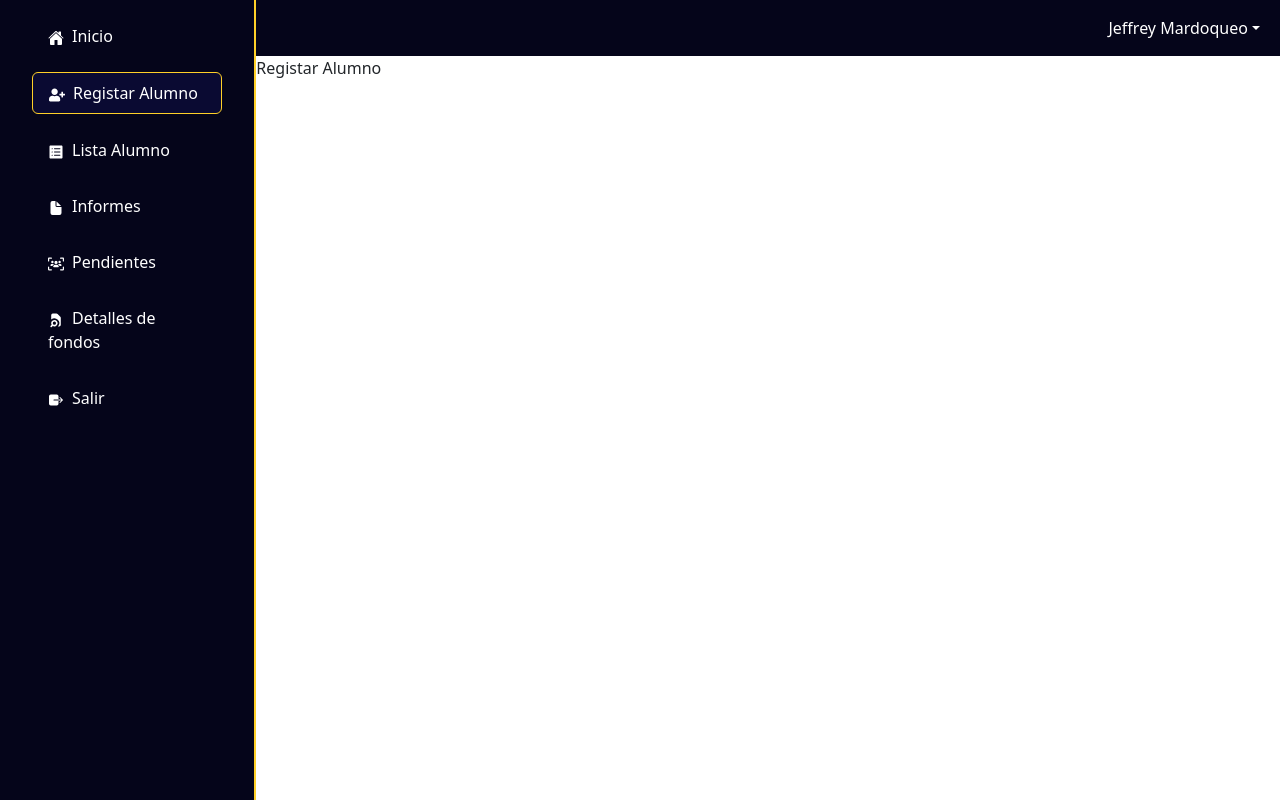
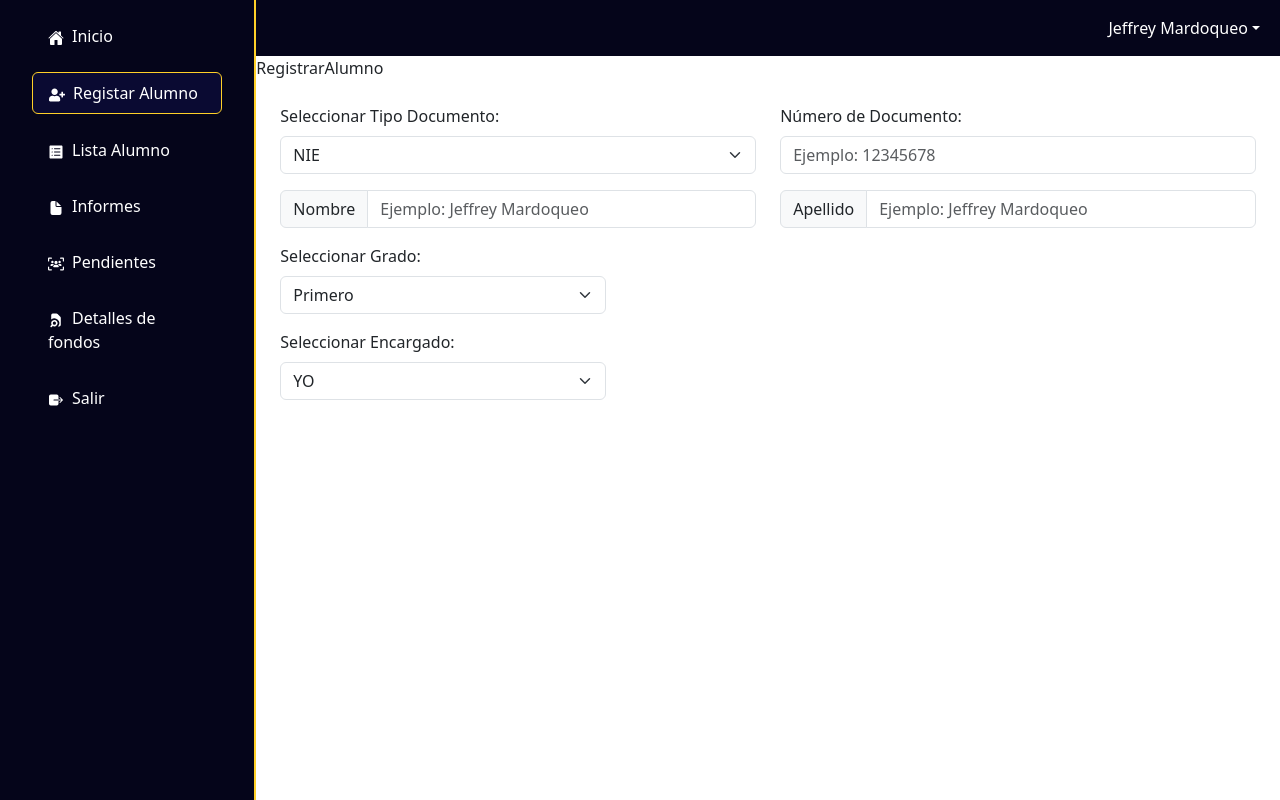
Before and after one commit to JeffreyMardoqueo-17/Admi-Caez-FrontenD, a React (Create React App) app: page /RegistrarAlumno in a window 1280 px wide. Built offline with nearby package versions, Linux system fonts and the light colour scheme.

Commit message:
Aqui va el formulario de Registro de Usuario

```diff
--- a/package.json
+++ b/package.json
@@ -7,7 +7,9 @@
     "@testing-library/react": "^13.4.0",
     "@testing-library/user-event": "^13.5.0",
     "bootstrap": "^5.3.2",
+    "formik": "^2.4.5",
     "react": "^18.2.0",
+    "react-bootstrap": "^2.10.0",
     "react-dom": "^18.2.0",
     "react-icon": "^1.0.0",
     "react-icons": "^5.0.1",
--- /dev/null
+++ b/src/Components/Formulario/Formulario.jsx
@@ -0,0 +1,91 @@
+import React, { useState } from 'react';
+import { Form, Input, FormGroup, Label } from 'reactstrap';
+
+const Formulario = () => {
+    const opcionesGrados = ['Primero', 'Segundo', 'Tercero', 'Cuarto', 'Quinto'];
+    const opcionesEncargados = ['YO', 'Mi mujer', 'yooo'];
+    const tiposDocumento = ['NIE', 'DUI'];
+
+    const [numeroDocumento, setNumeroDocumento] = useState('');
+
+    const handleNumeroDocumentoChange = (e) => {
+        const inputValue = e.target.value;
+
+        // Validación: Solo números y máximo 8 dígitos
+        if (/^\d*$/.test(inputValue) && inputValue.length <= 8) {
+            setNumeroDocumento(inputValue);
+        }
+    };
+
+    return (
+        <Form className='m-4'>
+            <div className="row">
+                <FormGroup className='col-md-6'>
+                    <Label for="tipoDocumento">Seleccionar Tipo Documento:</Label>
+                    <Input type="select" name="tipoDocumento" id="tipoDocumento">
+                        <option value="" disabled>Tipo de Documento</option>
+                        {tiposDocumento.map((tipo, index) => (
+                            <option key={index} value={tipo}>
+                                {tipo}
+                            </option>
+                        ))}
+                    </Input>
+                </FormGroup>
+
+                <FormGroup className='col-md-6'>
+                    <Label for="numeroDocumento">Número de Documento:</Label>
+                    <Input
+                        type="text"
+                        name="numeroDocumento"
+                        id="numeroDocumento"
+                        value={numeroDocumento}
+                        onChange={handleNumeroDocumentoChange}
+                        placeholder="Ejemplo: 12345678"
+                    />
+                </FormGroup>
+            </div>
+
+            <div className="row">
+                <div className="col-md-6">
+                    <div className="input-group mb-3">
+                        <span className="input-group-text" id="basic-addon1">Nombre</span>
+                        <input type="text" className="form-control" placeholder="Ejemplo: Jeffrey Mardoqueo " aria-label="Nombre" aria-describedby="basic-addon1" />
+                    </div>
+                </div>
+
+                <div className="col-md-6">
+                    <div className="input-group mb-3">
+                        <span className="input-group-text" id="basic-addon1">Apellido</span>
+                        <input type="text" className="form-control" placeholder="Ejemplo: Jeffrey Mardoqueo " aria-label="Apellido" aria-describedby="basic-addon1" />
+                    </div>
+                </div>
+            </div>
+
+            <FormGroup className='col-4'>
+                <Label for="grado">Seleccionar Grado:</Label>
+                <Input type="select" name="grado" id="grado">
+                    <option value="" disabled>Elige un grado...</option>
+                    {opcionesGrados.map((grado, index) => (
+                        <option key={index} value={grado}>
+                            {grado}
+                        </option>
+                    ))}
+                </Input>
+            </FormGroup>
+
+            <FormGroup className='col-4'>
+                <Label for="encargado">Seleccionar Encargado:</Label>
+                <Input type="select" name="encargado" id="encargado">
+                    <option value="" disabled>Elige tu encargado...</option>
+                    {opcionesEncargados.map((encargado, index) => (
+                        <option key={index} value={encargado}>
+                            {encargado}
+                        </option>
+                    ))}
+                </Input>
+            </FormGroup>
+        </Form>
+    );
+}
+
+export default Formulario;
--- a/src/Pages/Home/RegistarAlumno/RegistrarAlumno.jsx
+++ b/src/Pages/Home/RegistarAlumno/RegistrarAlumno.jsx
@@ -1,9 +1,13 @@
 import React from 'react';
+import Formulario from '../../../Components/Formulario/Formulario';
+// import Formulario from '../../../Components/Formulario/Formulario';
 
 const RegistrarAlumno = () => {
     return (
         <div>
-            Registar Alumno
+            {/* <Formulario /> */}
+            RegistrarAlumno
+            <Formulario />
         </div>
     );
 }
```
Also changed, not shown: src/Components/Table/Tabla.jsx (added, +78 -0 lines), 1 other file (tests, documents, lock files or other folders).
